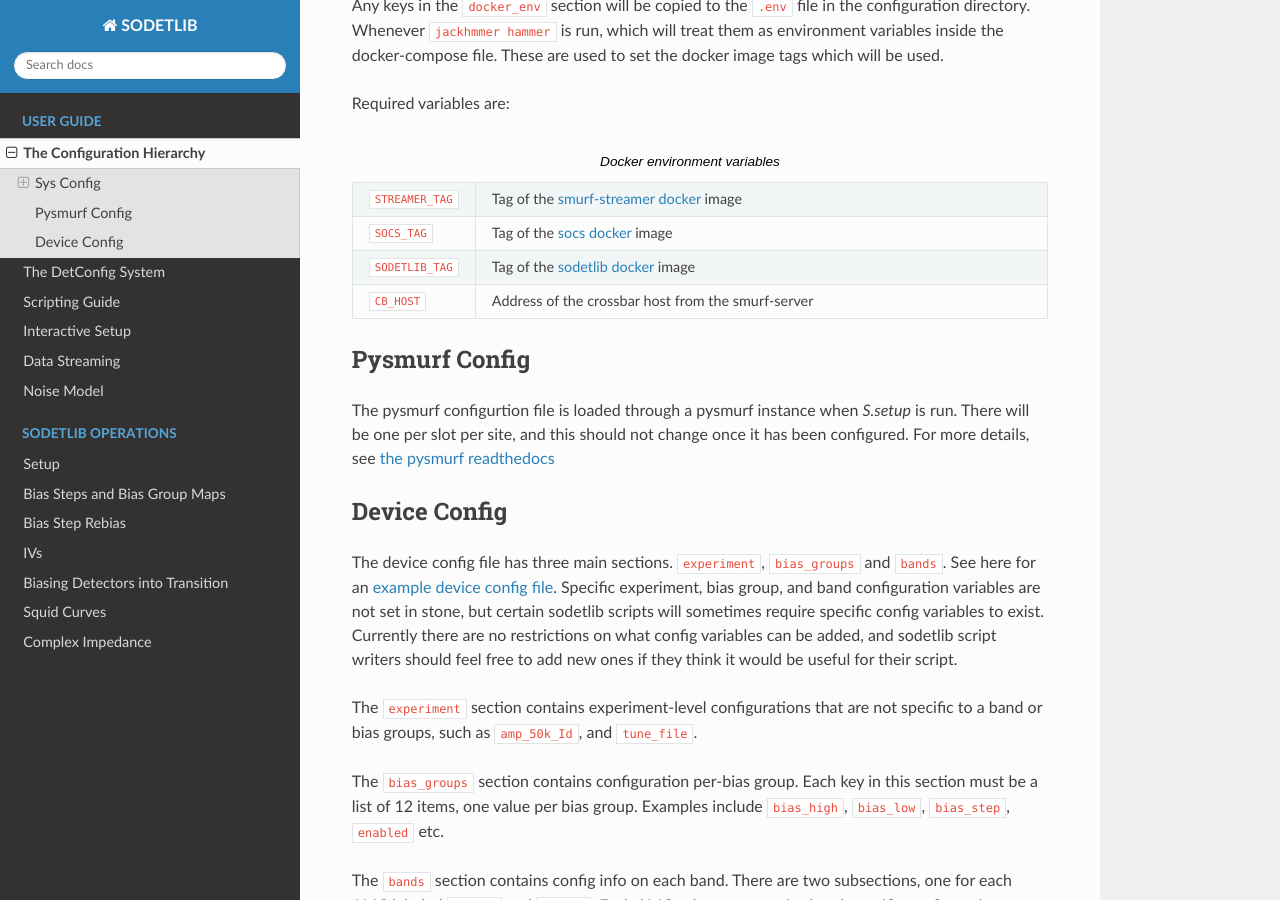
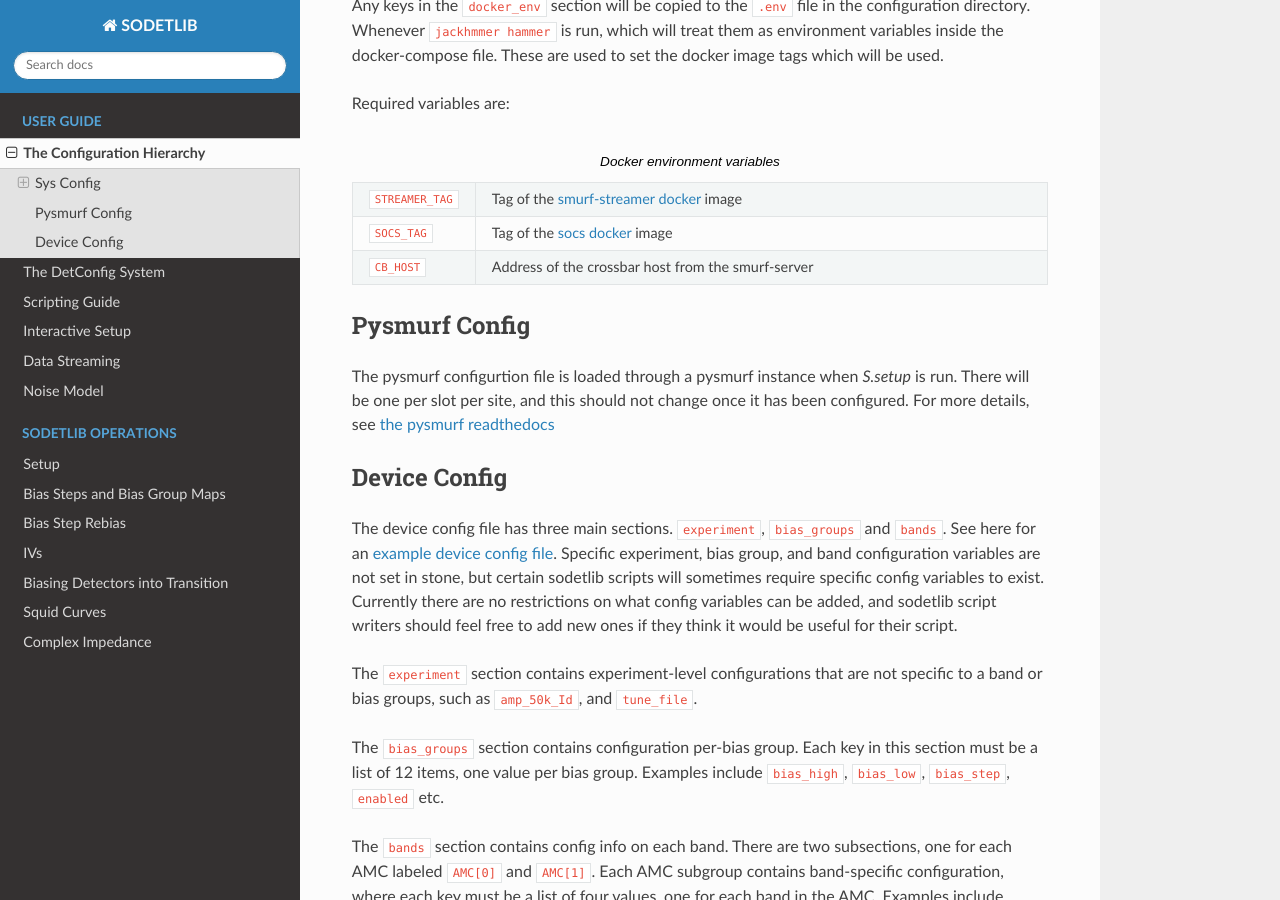
Before and after one commit to simonsobs/sodetlib, a Sphinx documentation site: the page built from docs/configs.rst, in a window 1280 px wide and 900 px high, scrolled down 2958 px. Built offline with Sphinx 7.4.7 and the Read the Docs theme 3.1.0, drawn with Linux system fonts in a browser that asks for light colours.

Commit message:
Remove SODETLIB_TAG from config file docs (#470)
We stopped building the sodetlib image and started installing it directly into
the pysmurf controller agent image. See [1] for the removal details.

[1] - https://github.com/simonsobs/sodetlib/pull/460

```diff
--- a/docs/configs.rst
+++ b/docs/configs.rst
@@ -160,8 +160,6 @@ Required variables are:
      - Tag of the `smurf-streamer docker`_ image
    * - ``SOCS_TAG``
      - Tag of the `socs docker`_ image
-   * - ``SODETLIB_TAG``
-     - Tag of the `sodetlib docker`_ image
    * - ``CB_HOST``
      - Address of the crossbar host from the smurf-server
 
@@ -170,9 +168,6 @@ Required variables are:
 
 .. _`socs docker`:
    https://hub.docker.com/r/simonsobs/socs/tags
-
-.. _`sodetlib docker`:
-   https://hub.docker.com/r/simonsobs/sodetlib/tags
 
 Pysmurf Config
 ---------------
```
